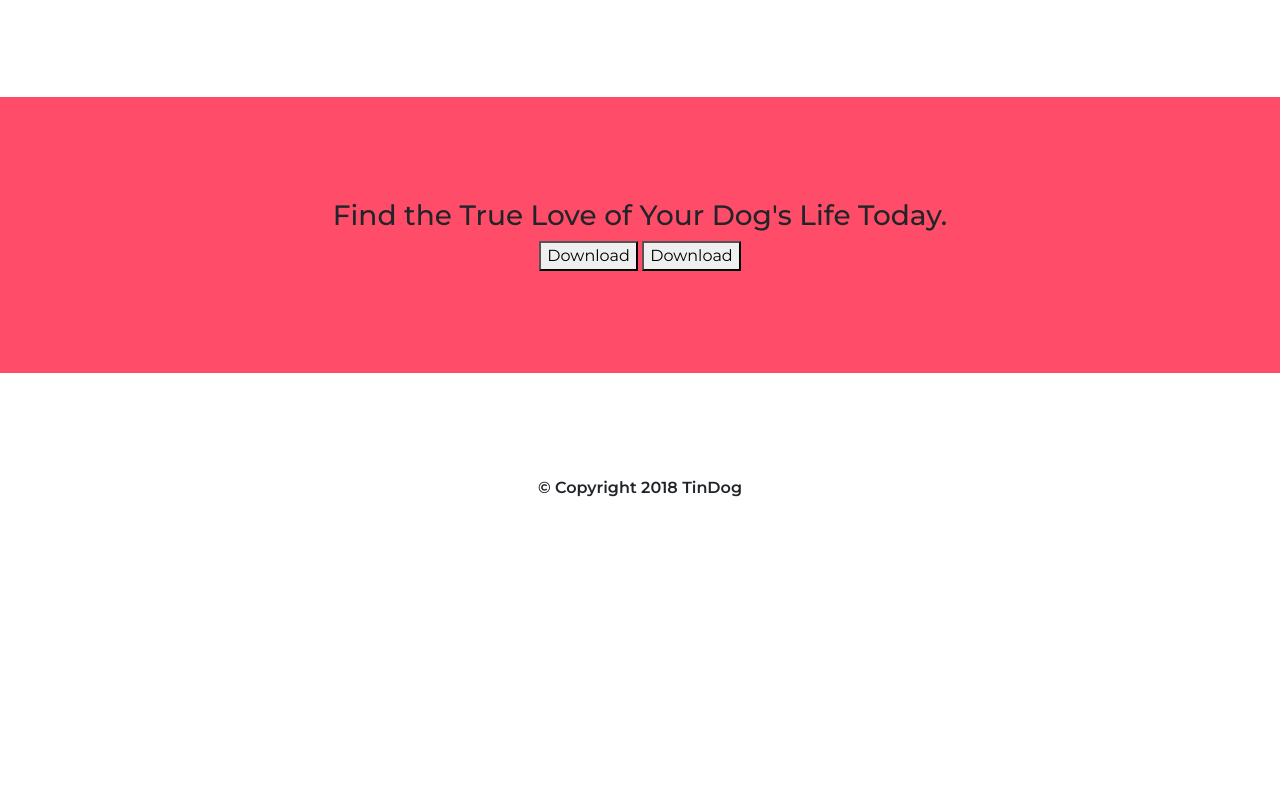
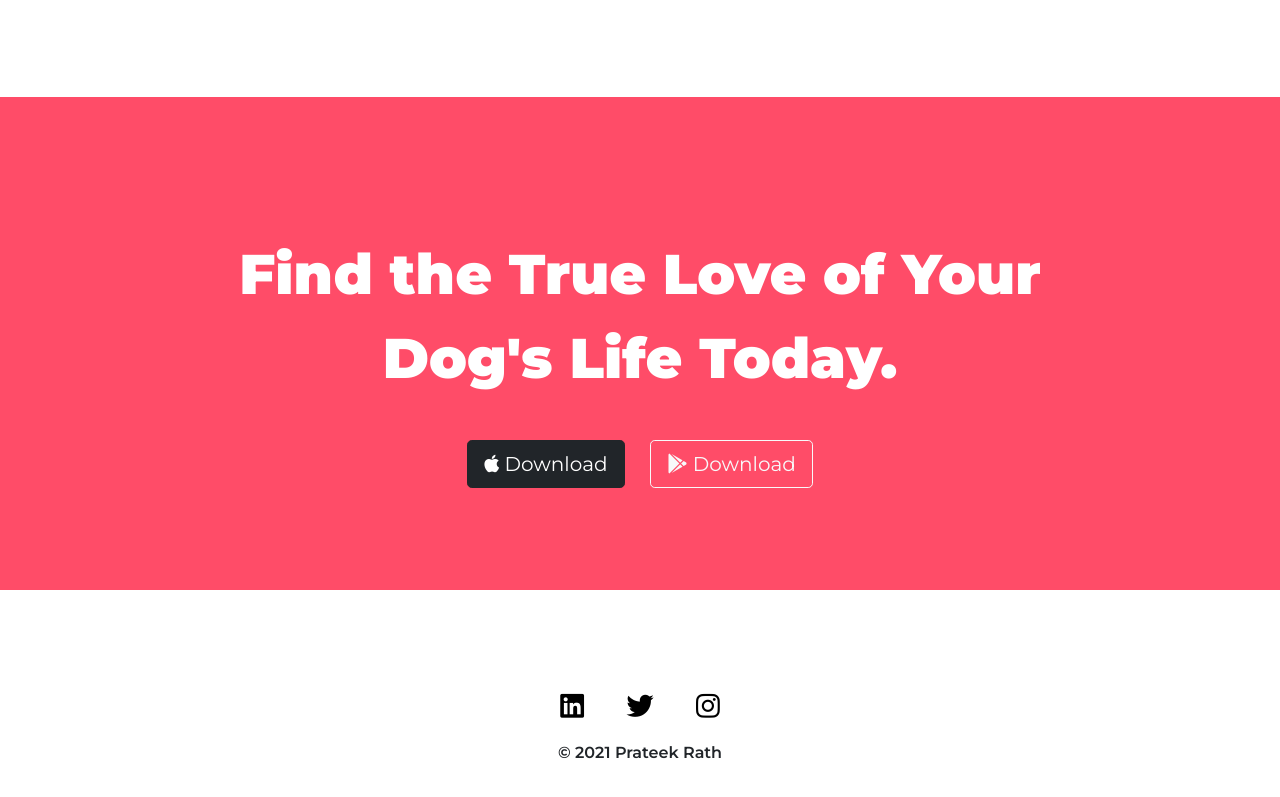
Before and after one commit to iampsr8/Tindog-angela, a plain HTML site: page index.html in a window 1280 px wide. Shown: the part 2499-3296 px from the top of the page. Before the commit the page ends 3117 px from the top, so only its background shows below. Drawn offline with nearby package versions, Linux system fonts and the light colour scheme.

Commit message:
Update index.html

```diff
--- a/index.html
+++ b/index.html
@@ -108,20 +108,20 @@
                     <h2 class="testimonial-text">I no longer have to sniff other dogs for love. I've found the hottest
                         Corgi on TinDog. Woof.</h2>
                     <img class="testimonial-img" src="images/dog-img.jpg" alt="dog-profile">
-                    <em>Pebbles, New York</em>
+                    <em class="names-pers">Pebbles, New York</em>
 
                 </div>
                 <div class="carousel-item" data-bs-interval="3000">
                     <h2 class="testimonial-text">My dog used to be so lonely, but with TinDog's help, they've found the
                         love of their life. I think.</h2>
                     <img class="testimonial-img" src="images/lady-img.jpg" alt="lady-profile">
-                    <em>Beverly, Illinois</em>
+                    <em class="names-pers">Beverly, Illinois</em>
                 </div>
                 <div class="carousel-item" data-bs-interval="3000">
                     <h2 class="testimonial-text">I think this is great, Tindog team headed by Prateek have really got to
                         something. Dogecoin just got a competition!</h2>
                     <img class="testimonial-img" src="images\elon.png" alt="elon musk">
-                    <em>Elon Musk, Texas</em>
+                    <em class="names-pers">Elon Musk, Texas</em>
                 </div>
             </div>
             <button class="carousel-control-prev" type="button" data-bs-target="#carouselExampleControls"
@@ -224,9 +224,10 @@
 
     <section id="cta">
 
-        <h3>Find the True Love of Your Dog's Life Today.</h3>
-        <button type="button">Download</button>
-        <button type="button">Download</button>
+        <h3 class="cta-text">Find the True Love of Your Dog's Life Today.</h3>
+        <button type="button" class="btn btn-dark btn-lg download-button-end"><i class="fab fa-apple"></i> Download</button>
+        <button type="button" class="btn btn-outline-light btn-lg download-button-end"><i
+            class="fab fa-google-play"></i> Download</button>
 
     </section>
 
@@ -235,7 +236,10 @@
 
     <footer id="footer">
 
-        <p>© Copyright 2018 TinDog</p>
+        <a class="footer-link" href="https://www.linkedin.com/in/prateek-rath-9a9779219/" target="blank"><i class="footer-icon fab fa-linkedin"></i></a>
+        <a class="footer-link" href="https://twitter.com/iampsr8" target="blank"><i class="footer-icon fab fa-twitter"></i></a>
+        <a class="footer-link" href="https://www.instagram.com/i_am_psr8/" target="blank"><i class="footer-icon fab fa-instagram"></i></a>
+        <p class="footer-para">© 2021 Prateek Rath</p>
 
     </footer>
     <script src="https://cdn.jsdelivr.net/npm/bootstrap@5.1.3/dist/js/bootstrap.bundle.min.js"
```
